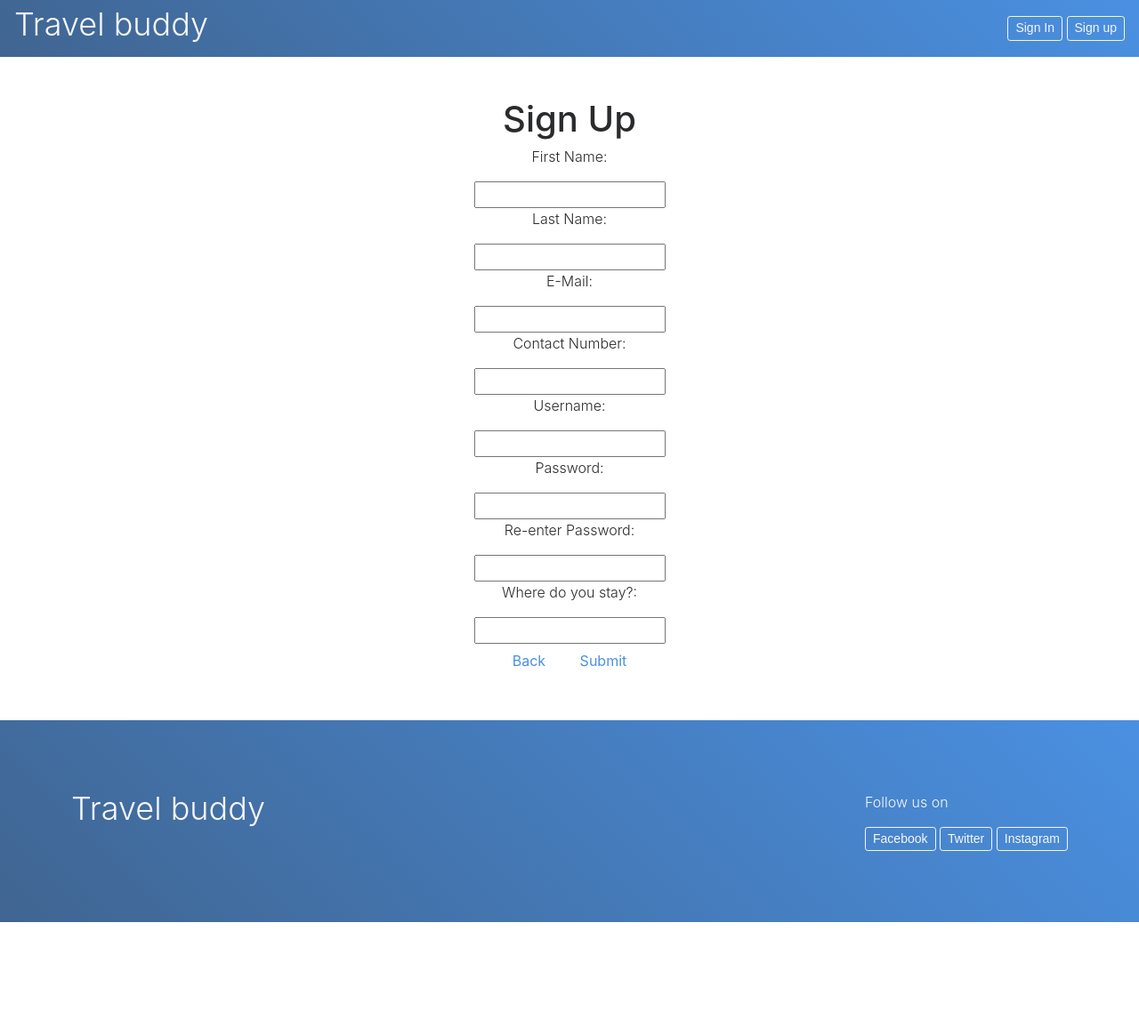
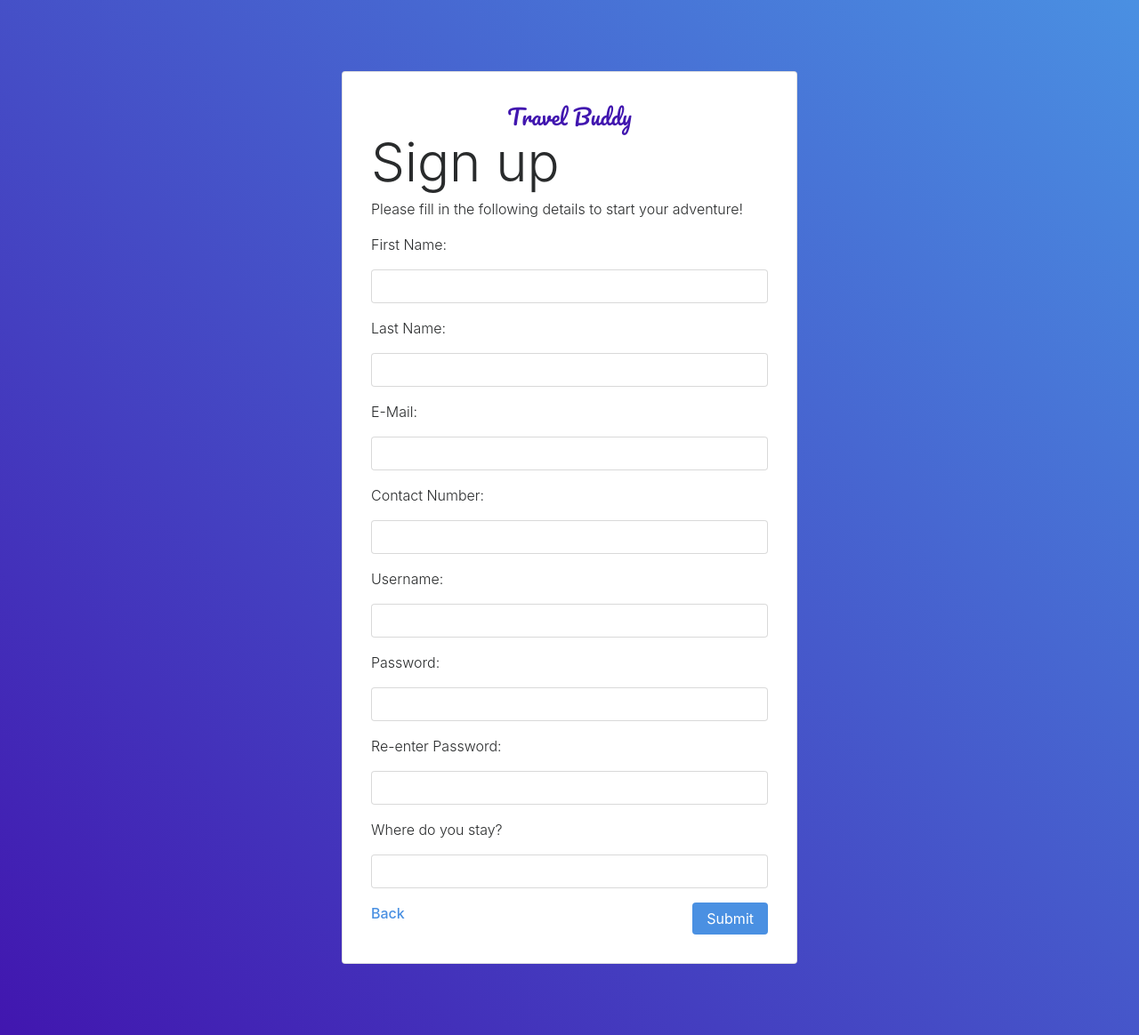
Before and after one commit to ITRW324project/webdev_TravelBuddy, a PHP site: the page made by Sign Up Page/registration.html in a window 1280 px wide. Shown: the whole page at 89% size. Before the commit the page ends 1037 px from the top, so only its background shows below. Run offline with PHP 8.4, Linux system fonts and the light colour scheme; some libraries are stand-ins or nearby versions.

Commit message:
Sign up page styling wip

```diff
--- a/Sign Up Page/registration.html
+++ b/Sign Up Page/registration.html
@@ -1,3 +1,5 @@
+<!DOCTYPE html>
+
 <!DOCTYPE html>
 <html lang="en">
 	<head>
@@ -6,59 +8,55 @@
 		<title>Travel Buddy</title>
 		<link rel="stylesheet" href="https://maxcdn.bootstrapcdn.com/bootstrap/4.0.0-alpha.6/css/bootstrap.min.css" integrity="sha384-rwoIResjU2yc3z8GV/NPeZWAv56rSmLldC3R/AZzGRnGxQQKnKkoFVhFQhNUwEyJ" crossorigin="anonymous">
 		<link href="https://fonts.googleapis.com/css?family=Roboto:300,300i,500,700" rel="stylesheet">
-		<link href="css/style.css" rel="stylesheet">
+		<link href="https://fonts.googleapis.com/css?family=Pacifico" rel="stylesheet">
+		<link href="../css/styles.css" rel="stylesheet">
 	</head>
-
 	<body>
-		<!-- NAVBAR -->
-		<nav class="navbar">
-				<h4 class="navbar-heading">Travel buddy</h4>
-				<div>
-					<a href = "login.html"><button type="button" class="btn btn-outline-secondary btn-sm">Sign In</button></a>
-					<a href = "signup.html"><button type="button" class="btn btn-outline-secondary btn-sm">Sign up</button></a>
+		<div class="fullscreen-section">
+				<div class="card">
+				<p class="logo logo-small-dark">Travel Buddy</p>
+				<h2>Sign up</h2>
+				<p>Please fill in the following details to start your adventure!</p>
+				<form>
+					<div class="form-group">
+						<p>First Name:</p>
+						<input id = "fName" type = "text" class="form-control"></input>
 					</div>
-		</nav>
-		<!-- END NAVBAR -->
-
-		<main class = "main">
-			<div class = "container">
-				<center><h1 class = "h1">Sign Up</h1></center>
-				<form>
-					<p>First Name:</p>
-					<input id = "fName" type = "text"></input>
+					<div class="form-group">
 						<p>Last Name:</p>
-					<input id = "lName" type = "text"></input>
+						<input id = "lName" type = "text" class="form-control"></input>
+					</div>
+					<div class="form-group">
 						<p>E-Mail: </p>
-					<input id = "email" type = "email"></input>
+						<input id = "email" type = "email" class="form-control"></input>
+					</div>
+					<div class="form-group">
 						<p>Contact Number: </p>
-					<input id = "number" type = "int"></input>
+						<input id = "number" type = "int" class="form-control"></input>
+					</div>
+					<div class="form-group">
 						<p>Username: </p>
-					<input id = "uName" type = "text"></input>
+						<input id = "uName" type = "text" class="form-control"></input>
+					</div>
+					<div class="form-group">
 						<p>Password: </p>
-					<input id = "pWord" type = "password"></input>
+						<input id = "pWord" type = "password" class="form-control"></input>
+					</div>
+					<div class="form-group">
 						<p>Re-enter Password: </p>
-					<input id = "pWord2" type = "password"></input>
-					<p>Where do you stay?: </p>
-					<input id = "town" type = "text"></input>
+						<input id = "pWord2" type = "password" class="form-control"></input>
+					</div>
+					<div class="form-group">
+						<p>Where do you stay? </p>
+						<input id = "town" type = "text" class="form-control"></input>
+					</div>
+					<a href = "home2.html" class = "btn btn-primary btn-submit float-right">Submit</a>
 					<div class = "buttons">
-						<a href = "../home.php" class = "btn btn-back">Back</a>
-						<a href = "home2.html" class = "btn btn-submit">Submit</a>
+						<a href = "../home.html">Back</a>&emsp;
 					</div>
 				</form>
 			</div>
-		</main>
-
-		<!-- FOOTER -->
-		<nav class="navbar footer">
-				<h4 class="navbar-heading">Travel buddy</h4>
-				<div>
-					<p>Follow us on</p>
-					<button type="button" class="btn btn-outline-secondary btn-sm">Facebook</button>
-					<button type="button" class="btn btn-outline-secondary btn-sm">Twitter</button>
-					<button type="button" class="btn btn-outline-secondary btn-sm">Instagram</button>
 		</div>
-		</nav>
-		<!-- FOOTER END -->
 		<script src="https://code.jquery.com/jquery-3.1.1.slim.min.js" integrity="sha384-A7FZj7v+d/sdmMqp/nOQwliLvUsJfDHW+k9Omg/a/EheAdgtzNs3hpfag6Ed950n" crossorigin="anonymous"></script>
 		<script src="https://cdnjs.cloudflare.com/ajax/libs/tether/1.4.0/js/tether.min.js" integrity="sha384-DztdAPBWPRXSA/3eYEEUWrWCy7G5KFbe8fFjk5JAIxUYHKkDx6Qin1DkWx51bBrb" crossorigin="anonymous"></script>
 		<script src="https://maxcdn.bootstrapcdn.com/bootstrap/4.0.0-alpha.6/js/bootstrap.min.js" integrity="sha384-vBWWzlZJ8ea9aCX4pEW3rVHjgjt7zpkNpZk+02D9phzyeVkE+jo0ieGizqPLForn" crossorigin="anonymous"></script>
--- a/css/styles.css
+++ b/css/styles.css
@@ -268,19 +268,18 @@ a {
 	background-color: #eceeef;
 }
 
+/* LOGIN PAGE */
 .fullscreen-section {
-		position: fixed;
-		height: 100vh;
+		min-height: 100vh;
 		width: 100vw;
 		background: linear-gradient(45deg, #4116af, #4a90e2);
-		display: flex;
-		align-items: center;
-		justify-content: center;
+		padding: 5rem;
 }
 
 .fullscreen-section  .card {
 		padding: 2rem;
 		width: 40vw;
+		margin: auto;
 }
 
 @media screen and (max-width: 600px) {
@@ -288,6 +287,8 @@ a {
 			width: 90vw;
 	}
 }
+
+/* LOGO */
 
 .logo {
 	font-family: 'Pacifico', cursive;
```
Also changed, not shown: Login Page/login.html (+0 -57 lines). Lines whose indentation alone changed are shown as unchanged.
